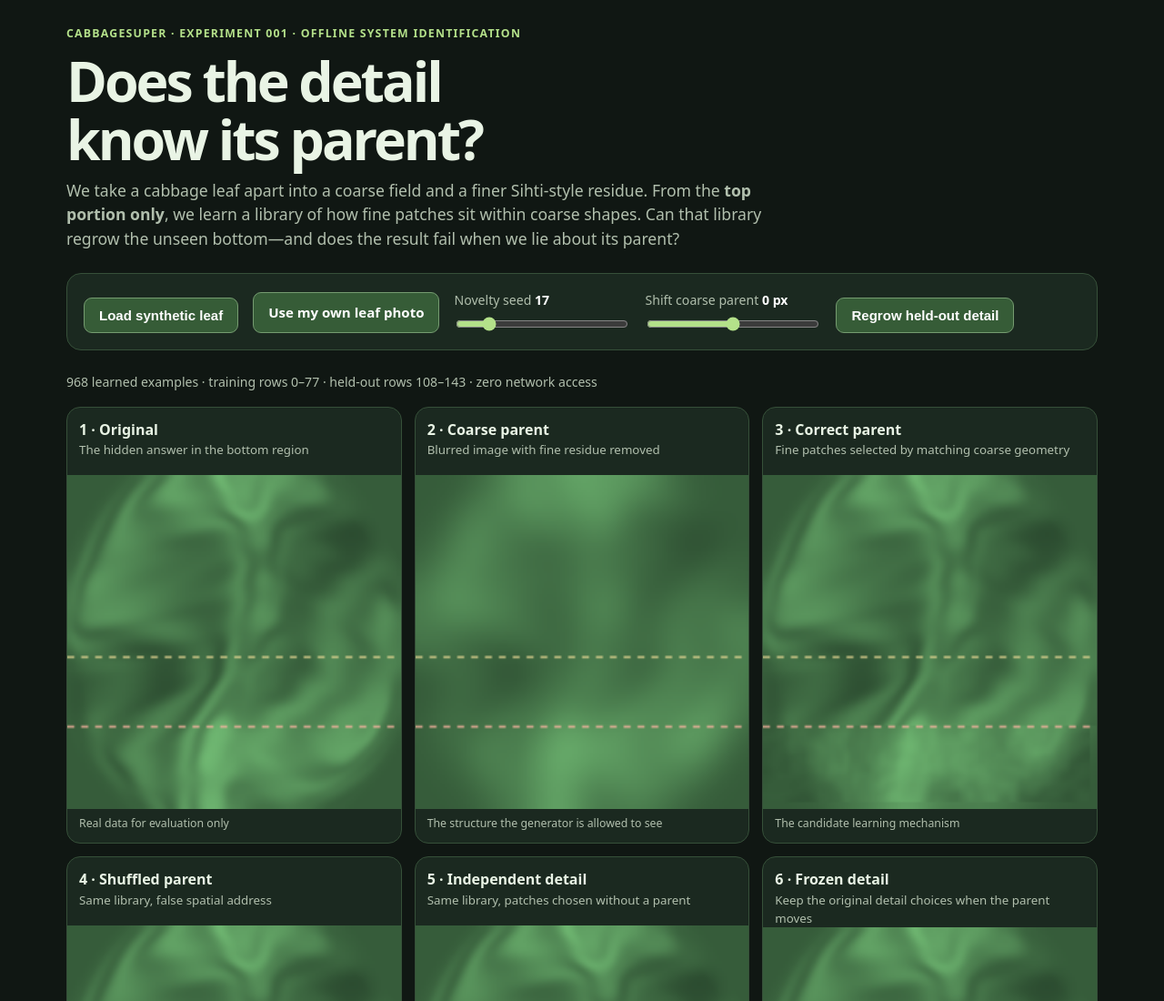
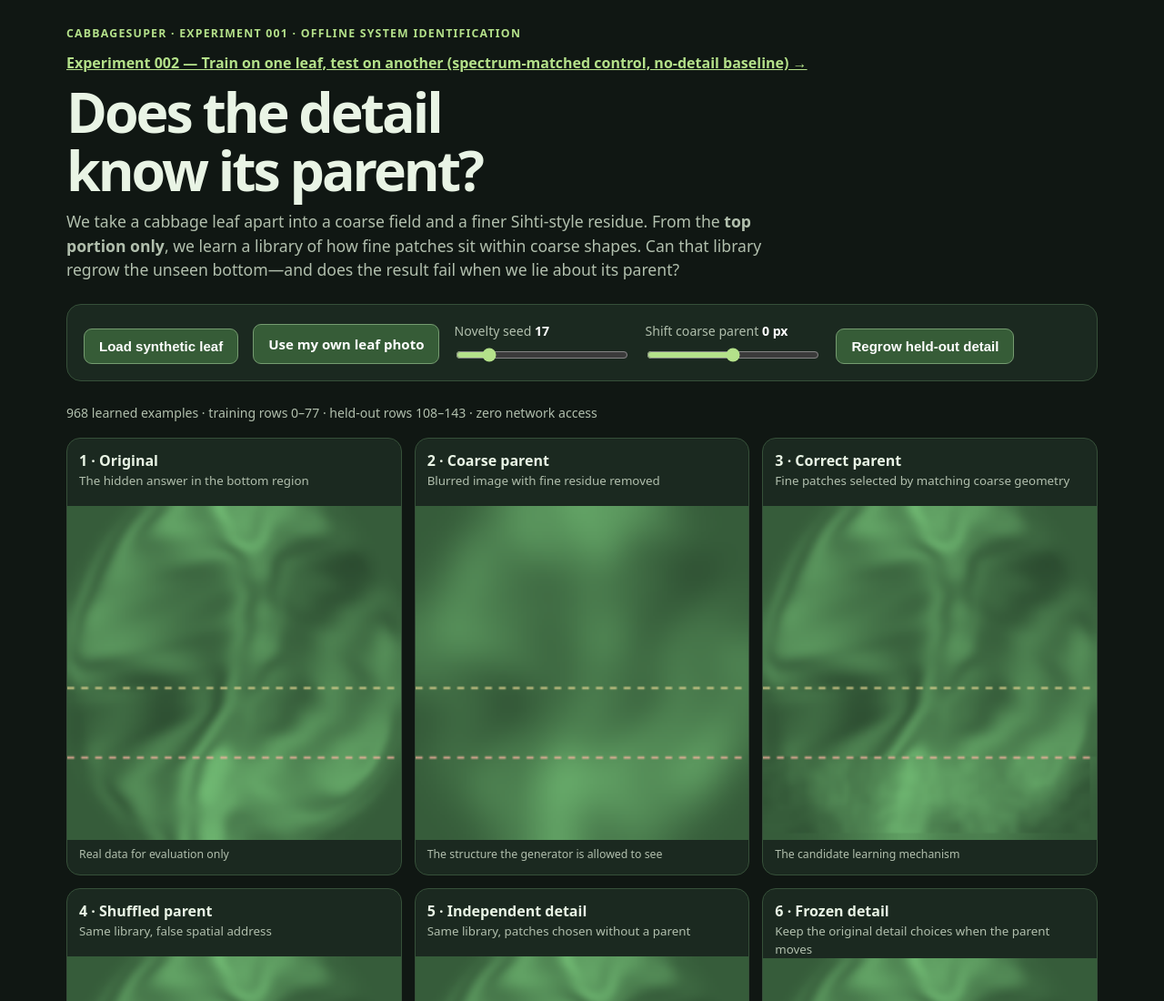
Before and after one commit to anttiluode/CabbageSuper, a plain HTML site: page index.html in a window 1280 px wide. Shown: the top 1100 px of the page at 91% size. Drawn offline with Linux system fonts and the light colour scheme.

Commit message:
Link cross-leaf experiment from original viewer

```diff
--- a/index.html
+++ b/index.html
@@ -30,6 +30,7 @@ td:nth-child(n+2),th:nth-child(n+2){text-align:right;font-variant-numeric:tabula
 </style></head>
 <body><main>
 <div class="eyebrow">CabbageSuper · Experiment 001 · offline system identification</div>
+<p style="margin:10px 0 6px"><a href="gate2.html" style="font-weight:750">Experiment 002 — Train on one leaf, test on another (spectrum-matched control, no-detail baseline) →</a></p>
 <h1>Does the detail<br>know its parent?</h1>
 <p class="lead">We take a cabbage leaf apart into a coarse field and a finer Sihti-style residue. From the <b>top portion only</b>, we learn a library of how fine patches sit within coarse shapes. Can that library regrow the unseen bottom—and does the result fail when we lie about its parent?</p>
 <div class="controls">
```
